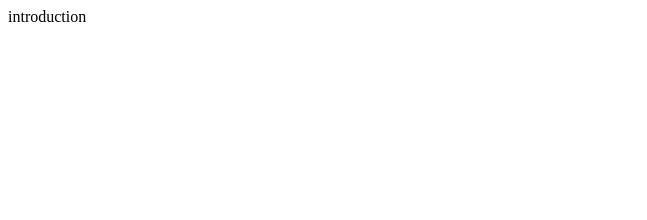
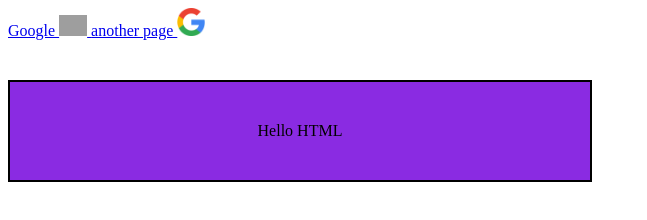
Before and after one commit to Evgeniy231988/Html_Css_itroduction, a plain HTML site: page index.html in a window 1280 px wide. Shown: the whole page, without its empty margins (0-647 px from the left). Drawn offline with Linux system fonts and the light colour scheme; grey boxes are pictures that could not be loaded.

Commit message:
adds cw#3 box model properties

```diff
--- a/index.html
+++ b/index.html
@@ -4,9 +4,18 @@
     <meta charset="UTF-8">
     <meta http-equiv="X-UA-Compatible" content="IE=edge">
     <meta name="viewport" content="width=device-width, initial-scale=1.0">
-    <title>Hello Amigos</title>
+    <title>Document</title>
 </head>
 <body>
-    introduction
+    <a href="http://www.google.com" >  Google
+        <img style="width: 28px" src="https://cdn-icons-png.flaticon.com/512/270/270014.png">
+    </a>
+    <a href="index11.html">another page
+       <img src="image/Google__Logo.png" style="width: 28px" alt="">
+    </a>
+
+    <label style="text-align: center; display:block; width: 500px;border: solid 2px black;margin-top:
+    40px;background-color: blueviolet;padding:40px ;" > Hello HTML</label>
+
 </body>
 </html>
```
Also changed, not shown: index11.html (added, +12 -0 lines), image/Google__Logo.png (added).
